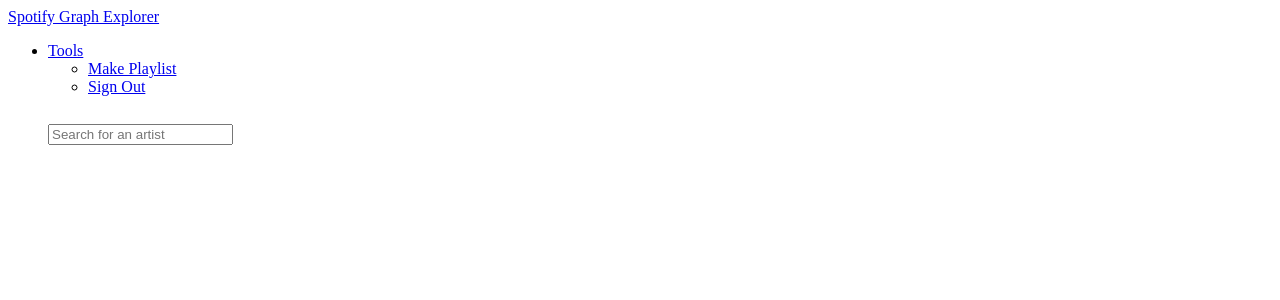
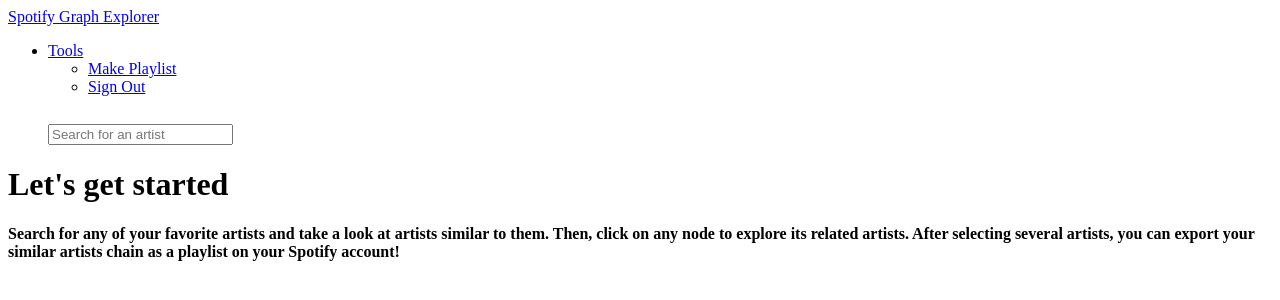
Before and after one commit to mpace965/spotify-graph-explorer, a React app: page / in a window 1280 px wide. Shown: the top 300 px of the page. Built offline with nearby package versions, Linux system fonts and the light colour scheme; the HTML template or start-up script is replaced by a standard one.

Commit message:
Add help page

```diff
--- a/javascript/App.jsx
+++ b/javascript/App.jsx
@@ -1,6 +1,6 @@
 import React from 'react'
 import { render } from 'react-dom'
-import { Navbar, Nav, NavDropdown, MenuItem, Modal } from 'react-bootstrap'
+import { Jumbotron, Navbar, Nav, NavDropdown, MenuItem, Modal } from 'react-bootstrap'
 import $ from 'jquery'
 import _ from 'lodash'
 
@@ -16,7 +16,8 @@
       loadedArtists: [],
       destroyGraph: false,
       showPlaylistModal: false,
-      playlistInfo: {}
+      playlistInfo: {},
+      hasSearched: false
     }
   }
 
@@ -25,6 +26,8 @@
   }
 
   searchArtistAndRelated(name) {
+    this.setState({ hasSearched: true })
+
     $.ajax({
       type: 'get',
       url: '/artist/search',
@@ -85,7 +88,7 @@
       <Navbar id='nav' style={{ marginBottom: '0px' }}>
         <Navbar.Header>
           <Navbar.Brand>
-            <a href='#' onClick={() => this.resetGraph()}>Spotify Graph Explorer</a>
+            <a href='#' onClick={() => location.reload()}>Spotify Graph Explorer</a>
           </Navbar.Brand>
         </Navbar.Header>
         <Nav pullRight>
@@ -103,16 +106,38 @@
     )
   }
 
-  render() {
-    return (
-      <div style={{ height: '100%', overflow: 'hidden' }}>
-        {this.renderNavbar()}
+  renderHelpOrGraph() {
+    if (this.state.hasSearched) {
+      return (
         <Graph
           artistAndRelated={this.state.artistAndRelated}
           destroyGraph={this.state.destroyGraph}
           getArtistAndRelated={artist => this.getArtistAndRelated(artist)}
           loadedArtists={this.state.loadedArtists}
         />
+      )
+    } else {
+      return (
+        <div className='container'>
+          <Jumbotron>
+            <h1>Let's get started</h1>
+            <h4>
+              Search for any of your favorite artists and take a look at artists similar{' '}
+              to them. Then, click on any node to explore its related artists. After selecting{' '}
+              several artists, you can export your similar artists chain as a playlist on your{' '}
+              Spotify account!
+            </h4>
+          </Jumbotron>
+        </div>
+      )
+    }
+  }
+
+  render() {
+    return (
+      <div style={{ height: '100%', overflow: 'hidden' }}>
+        {this.renderNavbar()}
+        {this.renderHelpOrGraph()}
 
         <Modal
           show={this.state.showPlaylistModal}
```
